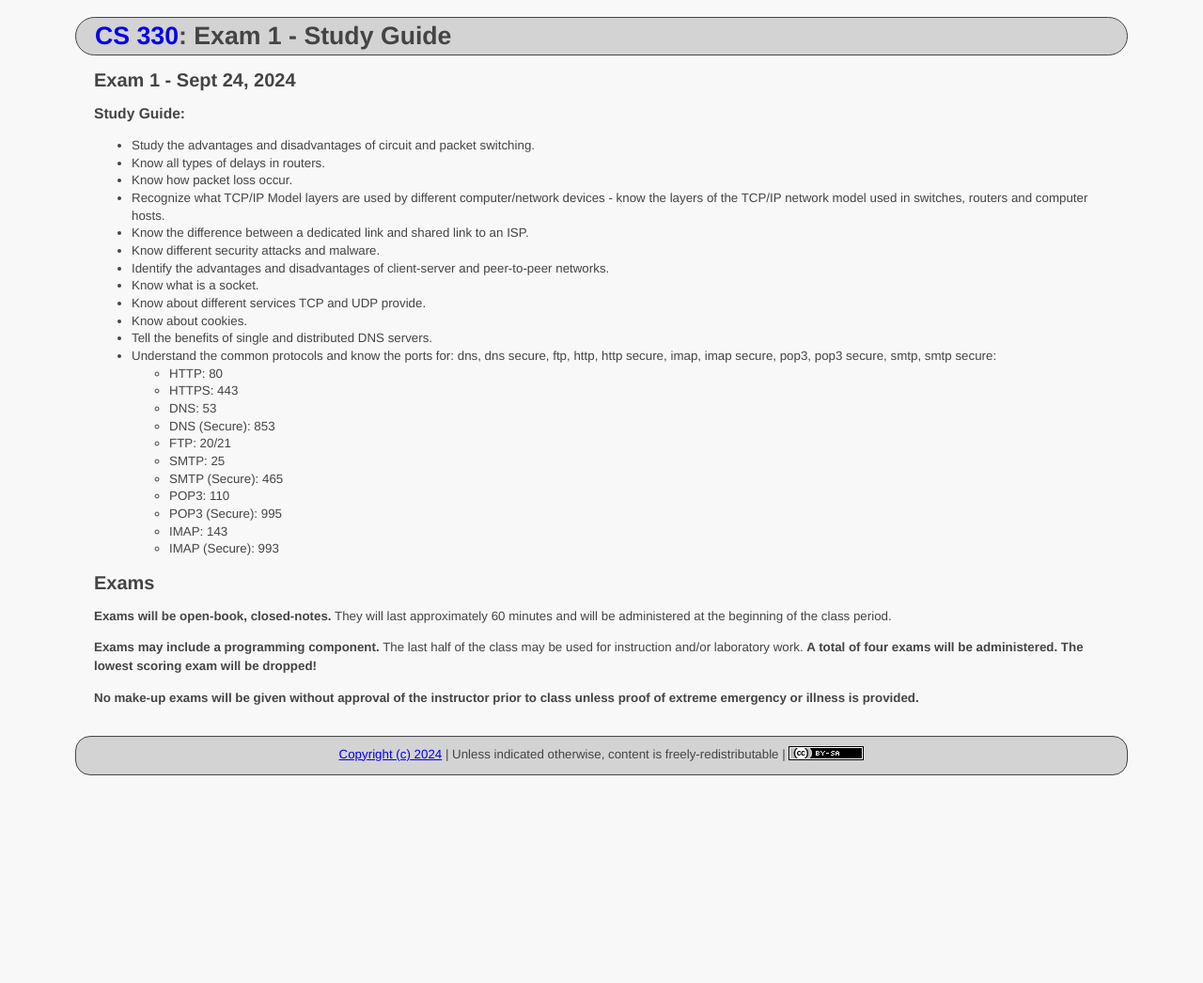
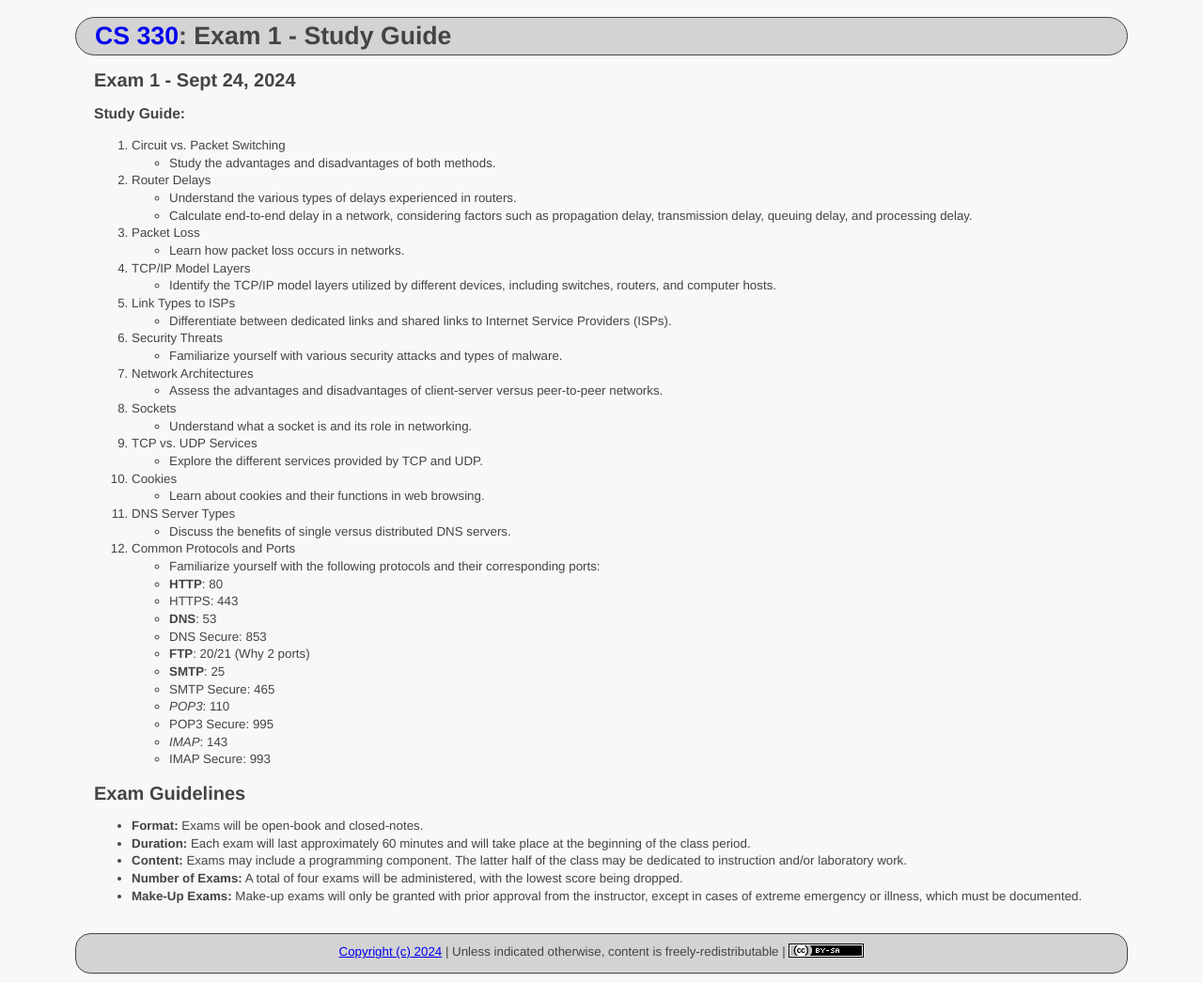
Before and after one commit to ycpcs/cs330-fall2024, a Jekyll site: the page built from exams/exam1_study_guide.md, in a window 1280 px wide. Shown: the whole page at 94% size. Built offline with Jekyll 4.4.1, drawn with Linux system fonts in a browser that asks for light colours; before the commit the page ends 900 px from its top, so only the background shows below that.

Commit message:
add exam 1 review

```diff
--- a/exams/exam1_study_guide.md
+++ b/exams/exam1_study_guide.md
@@ -8,36 +8,58 @@ Exam 1 - Sept 24, 2024
 -----------------------
 
 ### Study Guide:
-- Study the advantages and disadvantages of circuit and packet switching.
-- Know all types of delays in routers.
-- Know how packet loss occur.
-- Recognize what TCP/IP Model layers are used by different computer/network devices - know the layers of the TCP/IP network model used in switches, routers and computer hosts.
-- Know the difference between a dedicated link and shared link to an ISP.
-- Know different security attacks and malware.
-- Identify the advantages and disadvantages of client-server and peer-to-peer networks.
-- Know what is a socket.
-- Know about different services TCP and UDP provide.
-- Know about cookies.
-- Tell the benefits of single and distributed DNS servers.
-- Understand the common protocols and know the ports for: dns, dns secure, ftp, http, http secure, imap, imap secure, pop3, pop3 secure, smtp, smtp secure:
-  - HTTP: 80
-  - HTTPS: 443
-  - DNS: 53
-  - DNS (Secure): 853
-  - FTP: 20/21
-  - SMTP: 25
-  - SMTP (Secure): 465
-  - POP3: 110
-  - POP3 (Secure): 995
-  - IMAP: 143
-  - IMAP (Secure): 993
+1. Circuit vs. Packet Switching
+   - Study the advantages and disadvantages of both methods.
 
-Exams
------------------
+2. Router Delays
+   - Understand the various types of delays experienced in routers.
+   - Calculate end-to-end delay in a network, considering factors such as propagation delay, transmission delay, queuing delay, and processing delay.
 
-<strong>Exams will be open-book, closed-notes.</strong> They will last approximately 60 minutes and will be administered at the beginning of the class period.
+3. Packet Loss
+   - Learn how packet loss occurs in networks.
 
-<strong>Exams may include a programming component.</strong> The last half of the class may be used for instruction and/or laboratory work.
-<strong>A total of four exams will be administered. The lowest scoring exam will be dropped!</strong>
+3. TCP/IP Model Layers
+   - Identify the TCP/IP model layers utilized by different devices, including switches, routers, and computer hosts.
 
-<strong>No make-up exams will be given without approval of the instructor prior to class unless proof of extreme emergency or illness is provided.</strong>
+4. Link Types to ISPs
+   - Differentiate between dedicated links and shared links to Internet Service Providers (ISPs).
+
+5. Security Threats
+   - Familiarize yourself with various security attacks and types of malware.
+
+6. Network Architectures
+   - Assess the advantages and disadvantages of client-server versus peer-to-peer networks.
+
+7. Sockets
+   - Understand what a socket is and its role in networking.
+
+8. TCP vs. UDP Services
+   - Explore the different services provided by TCP and UDP.
+
+9. Cookies
+   - Learn about cookies and their functions in web browsing.
+
+10. DNS Server Types
+   - Discuss the benefits of single versus distributed DNS servers.
+
+11. Common Protocols and Ports
+   - Familiarize yourself with the following protocols and their corresponding ports:
+     - __HTTP__: 80
+     - HTTPS: 443
+     - __DNS__: 53
+     - DNS Secure: 853
+     - __FTP__: 20/21 (Why 2 ports)
+     - __SMTP__: 25
+     - SMTP Secure: 465
+     - _POP3_: 110
+     - POP3 Secure: 995
+     - _IMAP_: 143
+     - IMAP Secure: 993
+
+Exam Guidelines
+---------------
+- __Format:__ Exams will be open-book and closed-notes.
+- __Duration:__ Each exam will last approximately 60 minutes and will take place at the beginning of the class period.
+- __Content:__ Exams may include a programming component. The latter half of the class may be dedicated to instruction and/or laboratory work.
+- __Number of Exams:__ A total of four exams will be administered, with the lowest score being dropped.
+- __Make-Up Exams:__ Make-up exams will only be granted with prior approval from the instructor, except in cases of extreme emergency or illness, which must be documented.
```
Also changed, not shown: index.md (+2 -0 lines), schedule/index.md (+1 -1 lines).
